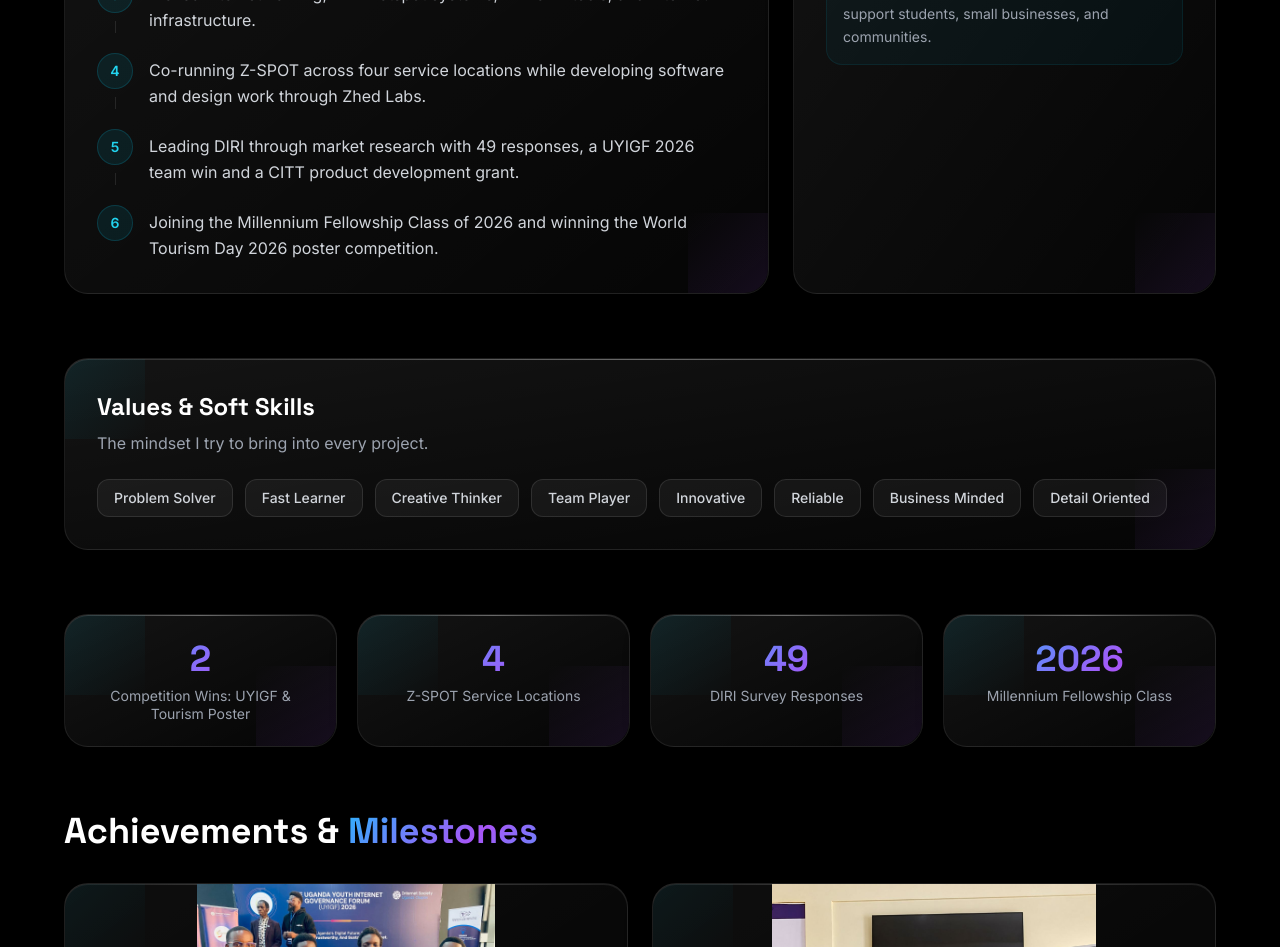
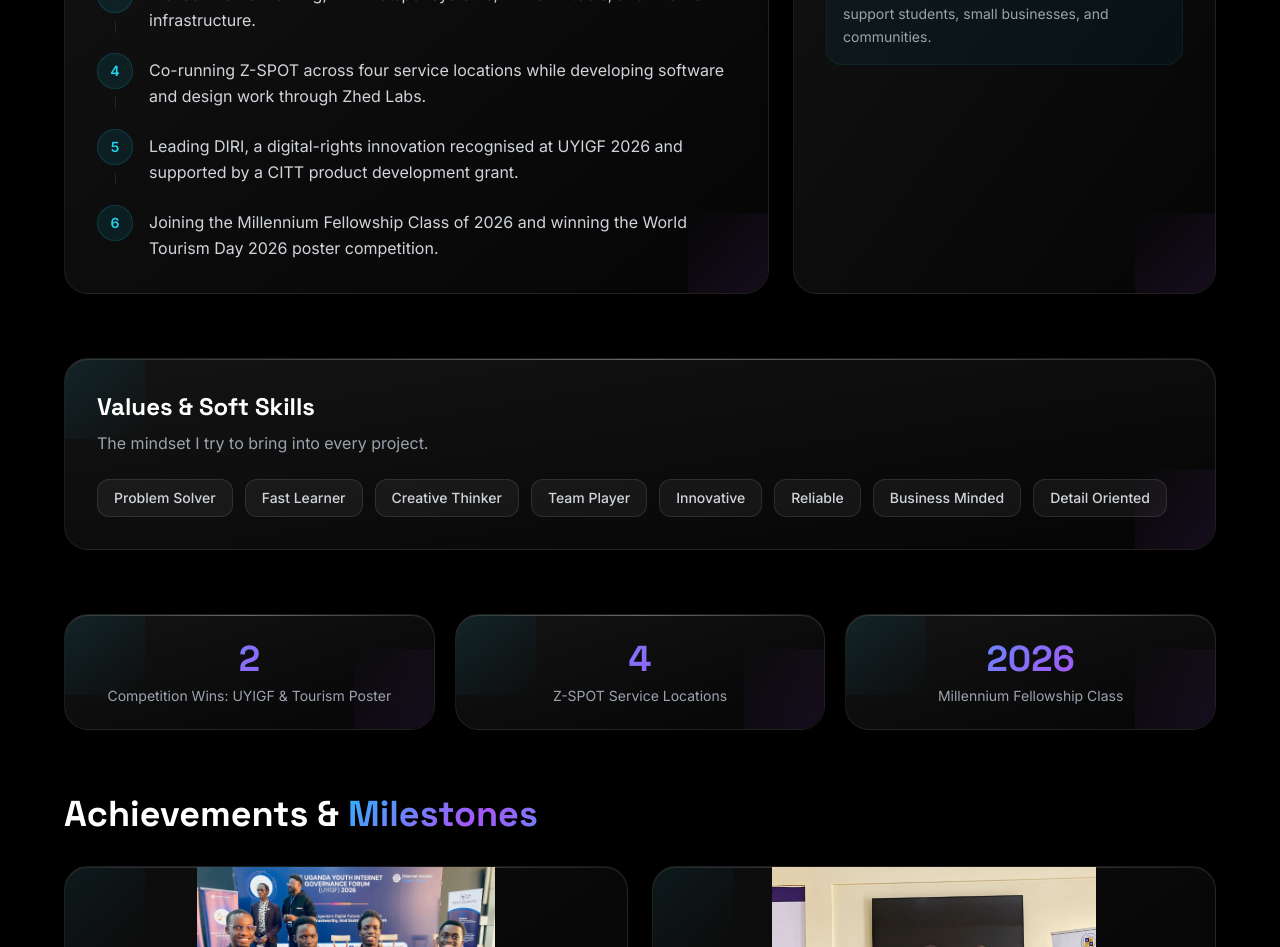
Before and after one commit to opaki25/opakijonathan, a React (Vite) app: page /about in a window 1280 px wide. Shown: the part 2100-3047 px from the top of the page. Built offline with nearby package versions, Linux system fonts and the light colour scheme.

Commit message:
Remove survey counts and simplify DIRI descriptions

```diff
--- a/src/sections/About.jsx
+++ b/src/sections/About.jsx
@@ -49,7 +49,7 @@ const About = () => {
     'Built small websites, app ideas, and business tools while sharpening my development skills.',
     'Moved into networking, WiFi hotspot systems, MikroTik tools, and internet infrastructure.',
     'Co-running Z-SPOT across four service locations while developing software and design work through Zhed Labs.',
-    'Leading DIRI through market research with 49 responses, a UYIGF 2026 team win and a CITT product development grant.',
+    'Leading DIRI, a digital-rights innovation recognised at UYIGF 2026 and supported by a CITT product development grant.',
     'Joining the Millennium Fellowship Class of 2026 and winning the World Tourism Day 2026 poster competition.',
   ]
 
@@ -67,7 +67,6 @@ const About = () => {
   const stats = [
     { value: '2', label: 'Competition Wins: UYIGF & Tourism Poster' },
     { value: '4', label: 'Z-SPOT Service Locations' },
-    { value: '49', label: 'DIRI Survey Responses' },
     { value: '2026', label: 'Millennium Fellowship Class' },
   ]
 
@@ -328,7 +327,7 @@ const About = () => {
 
         {/* Stats */}
         <motion.div
-          className="grid grid-cols-2 md:grid-cols-4 gap-5 mt-16"
+          className="grid grid-cols-1 sm:grid-cols-3 gap-5 mt-16"
           initial={{ opacity: 0, y: 30 }}
           animate={isInView ? { opacity: 1, y: 0 } : {}}
           transition={{ duration: 0.6, delay: 0.75 }}
--- a/src/sections/Projects.jsx
+++ b/src/sections/Projects.jsx
@@ -15,7 +15,7 @@ const Projects = () => {
     {
         "id": 7,
         "title": "DIRI Uganda",
-        "description": "Digital-rights innovation combining technical work, leadership and advocacy. UYIGF 2026 winning team, CITT product development grant and 49 market survey responses.",
+        "description": "Digital-rights innovation combining technical work, leadership and advocacy. UYIGF 2026 winning team and recipient of a CITT product development grant.",
         "image": "/projects/diri.png",
         "tech": [
             "Digital Rights",
--- a/src/sections/Startups.jsx
+++ b/src/sections/Startups.jsx
@@ -21,7 +21,7 @@ const startups = [
   {
     name: 'DIRI', category: 'Digital Rights Innovation', status: 'Building',
     role: 'Innovation Lead', tools: ['React', 'Digital Rights', 'User Research'], icon: <FiLayers />,
-    description: 'Leading a digital-rights innovation with 49 market survey responses, a UYIGF 2026 team win and a CITT product development grant.',
+    description: 'Leading a digital-rights innovation recognised at UYIGF 2026 and supported by a CITT product development grant.',
     goal: 'Make digital-rights information more accessible and understandable in Uganda.',
   },
   {
```
